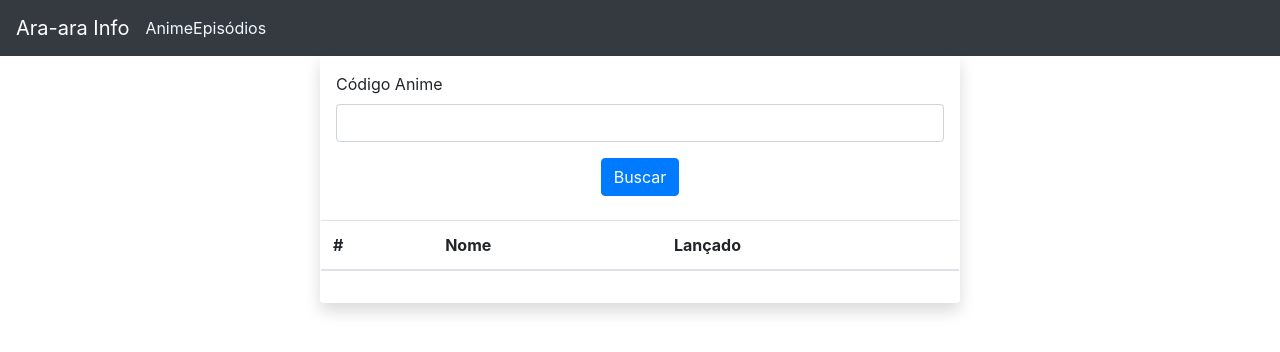
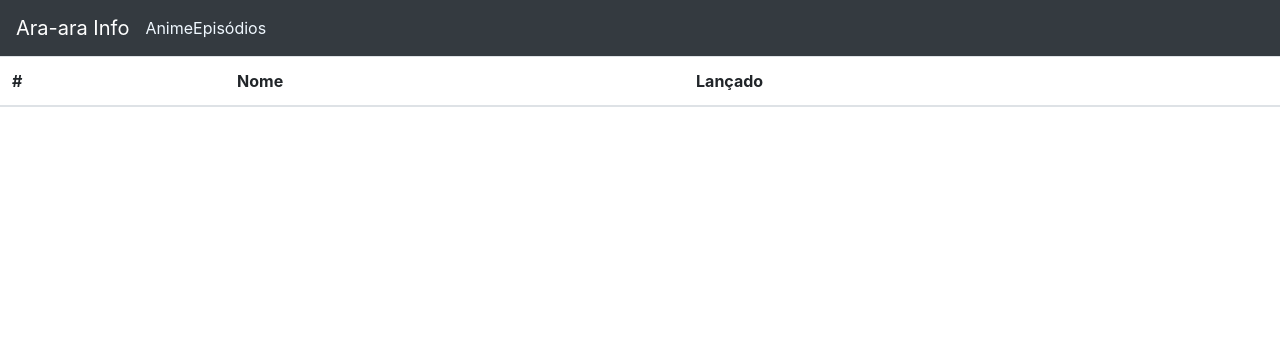
Before and after one commit to athosjda/AniProject, an Angular app: page /search/episodes in a window 1280 px wide. Shown: the top 352 px of the page. Built offline with nearby package versions, Linux system fonts and the light colour scheme.

Commit message:
mesclando episodes/anime, new comments component.

```diff
--- a/src/app/app.module.ts
+++ b/src/app/app.module.ts
@@ -10,6 +10,7 @@ import { EpisodesComponent } from './search/episodes/episodes.component';
 import { NavbarComponent } from './elements/navbar/navbar.component';
 import { AnimeComponent } from './search/anime/anime.component';
 import { AnimeResultComponent } from './search/anime-result/anime-result.component';
+import { CommentsComponent } from './search/comments/comments.component';
 
 @NgModule({
   declarations: [
@@ -17,7 +18,8 @@ import { AnimeResultComponent } from './search/anime-result/anime-result.compone
     EpisodesComponent,
     NavbarComponent,
     AnimeComponent,
-    AnimeResultComponent
+    AnimeResultComponent,
+    CommentsComponent
   ],
   imports: [
     BrowserModule,
--- a/src/app/search/anime-result/anime-result.component.html
+++ b/src/app/search/anime-result/anime-result.component.html
@@ -1,6 +1,4 @@
-<div class="col">
-    <div class="row justify-content-center">
-        <div class="col-6 shadow p-3 mb-5 bg-white rounded">
+<div class="col-5 offset-md-3 shadow p-3 mb-5 bg-white rounded">
     <div class="row justify-content-center">
         <img src="{{anime.image_url}}" class="rounded mx-auto d-block">
     </div>
@@ -46,5 +44,3 @@
         <iframe class="embed-responsive-item" [src]="cleanURL(anime.trailer_url)" frameborder="0" allowfullscreen></iframe>
     </div>
 </div>
-    </div>
-</div>
--- a/src/app/search/anime/anime.component.html
+++ b/src/app/search/anime/anime.component.html
@@ -1,6 +1,9 @@
-<div class="col">
-    <div class="row justify-content-center">
-        <div class="col-6 shadow p-3 mb-5 bg-white rounded">
+<div class="row">
+    <div class="col-3 shadow-sm p-3 mb-5 bg-white rounded">
+        <app-episodes [id]="id"></app-episodes>
+        <!-- <p>Oi</p> -->
+    </div>
+    <div class="col-5 shadow p-3 mb-5 bg-white rounded">
         <form>
             <div class="mb-3">
                 <label for="IdAnime" class="form-label">Código Anime</label>
@@ -11,6 +14,8 @@
             </div>
         </form>
     </div>
+    <div class="col-4 shadow-sm p-3 mb-5 bg-white rounded">
+        <app-comments></app-comments>
     </div>
 </div>
 <div *ngIf="activate">
--- a/src/app/search/anime/anime.component.ts
+++ b/src/app/search/anime/anime.component.ts
@@ -14,7 +14,7 @@ export class AnimeComponent implements OnInit {
   id!: number;
   activate: boolean;
 
-  constructor(private activateRoute: ActivatedRoute, private animeService: AnimeService, ) {
+  constructor(private activateRoute: ActivatedRoute, private animeService: AnimeService ) {
     this.activate = false;
   }
 
--- /dev/null
+++ b/src/app/search/comments/comments.component.html
@@ -0,0 +1 @@
+<p>comments works!</p>
--- /dev/null
+++ b/src/app/search/comments/comments.component.ts
@@ -0,0 +1,15 @@
+import { Component, OnInit } from '@angular/core';
+
+@Component({
+  selector: 'app-comments',
+  templateUrl: './comments.component.html',
+  styleUrls: ['./comments.component.css']
+})
+export class CommentsComponent implements OnInit {
+
+  constructor() { }
+
+  ngOnInit(): void {
+  }
+
+}
--- a/src/app/search/episodes/episodes.component.html
+++ b/src/app/search/episodes/episodes.component.html
@@ -1,17 +1,3 @@
-<div class="col">
-    <div class="row justify-content-center">
-        <div class="col-6 shadow p-3 mb-5 bg-white rounded">
-            <form>
-                <div class="mb-3">
-                    <label for="IdAnime" class="form-label">Código Anime</label>
-                    <input type="number" class="form-control" id="IdAnime" [(ngModel)]="id" name="IdAnime" ngModel pattern="[a-zA-Z]*" aria-describedby="emailHelp">
-                </div>
-                <div class="row justify-content-center">
-                    <button (click)="showEpisodes()" class="btn btn-primary">Buscar</button>
-                </div>
-            </form>
-            <br>
-            <div class="row">
 <table class="table">
     <thead>
         <th scope="col">#</th>
@@ -26,7 +12,3 @@
         </tr>
     </tbody>
 </table>
-            </div>
-        </div>
-    </div>
-</div>
--- a/src/app/search/episodes/episodes.component.ts
+++ b/src/app/search/episodes/episodes.component.ts
@@ -1,7 +1,6 @@
-import { Component, OnInit } from '@angular/core';
+import { Component, Input, OnInit } from '@angular/core';
 import { ActivatedRoute } from '@angular/router';
 import { Episode } from 'src/app/models/episode';
-import { AnimeService } from 'src/app/services/anime.service';
 import { EpisodeService } from 'src/app/services/episode.service';
 
 @Component({
@@ -12,7 +11,7 @@ import { EpisodeService } from 'src/app/services/episode.service';
 export class EpisodesComponent implements OnInit {
 
   episode = {} as Episode;
-  id!: number;
+  @Input() id!: number;
 
   constructor(private activateRoute: ActivatedRoute, private episodeService: EpisodeService) {
   }
```
Also changed, not shown: src/app/search/comments/comments.component.css (added), 1 other file (tests, documents, lock files or other folders). Lines whose indentation alone changed are shown as unchanged.
